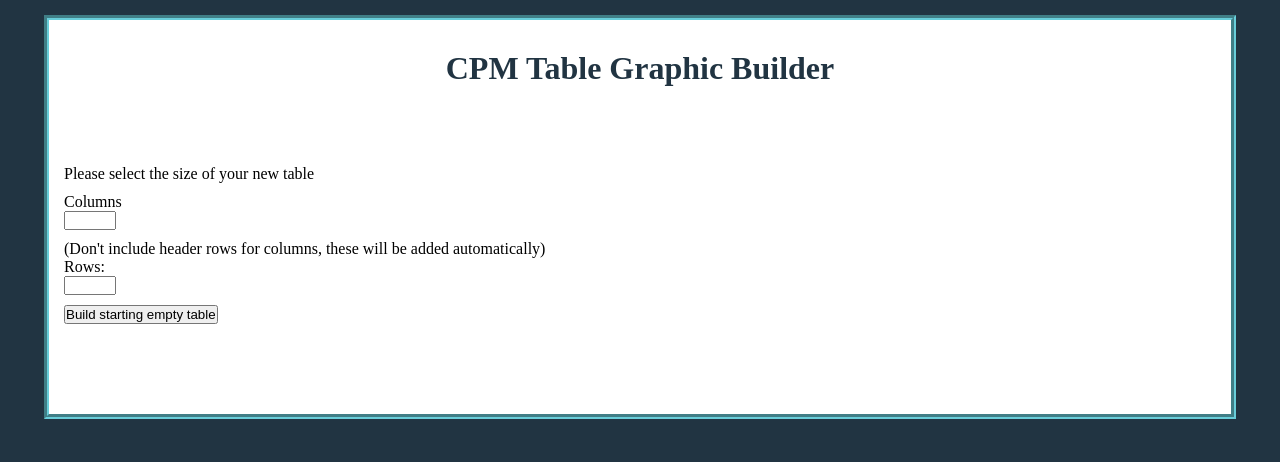
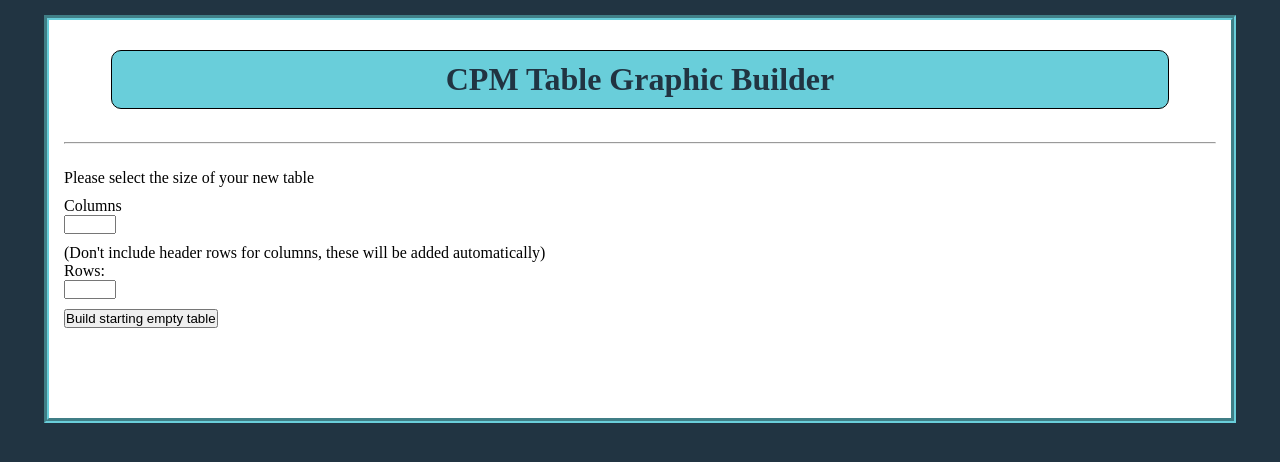
Before and after one commit to AeranicusCascadia/table-builder, a plain HTML site: page index.html in a window 1280 px wide. Drawn offline with Linux system fonts and the light colour scheme.

Commit message:
more UI improvements

```diff
--- a/index.html
+++ b/index.html
@@ -11,6 +11,8 @@
 
 	<div id="wrapper">
 		<h1>CPM Table Graphic Builder</h1><br>
+
+		<hr>
 
 		<div id="inputs">
 			<p>Please select the size of your new table</p>
--- a/styles.css
+++ b/styles.css
@@ -30,7 +30,19 @@ h1 {
 	text-align: center;
 	color: #213442;
 	margin-top: 15px;
-	margin-bottom: 50px;
+	margin-bottom: 15px;
+	margin-left: auto;
+	margin-right: auto;
+	padding: 10px;
+	background-color: #69CEDA;
+	width: 90%;
+	border: 1px solid black;
+	border-radius: 10px;
+}
+
+hr {
+	display: block;
+	margin-bottom: 25px;
 }
 
 p {
```
